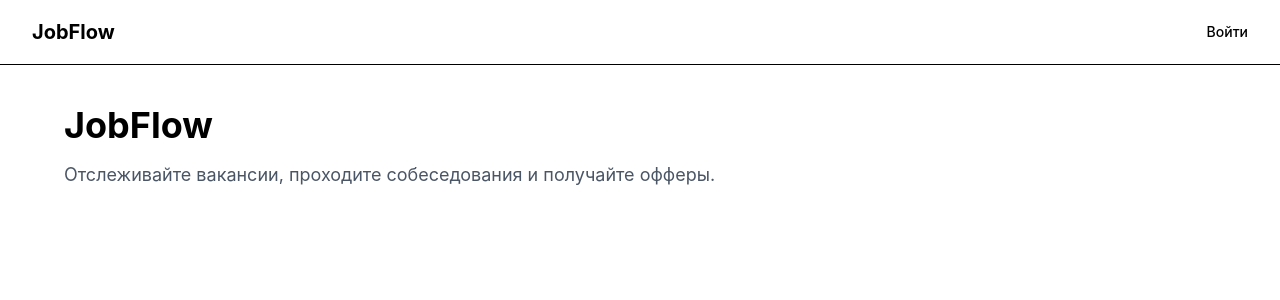
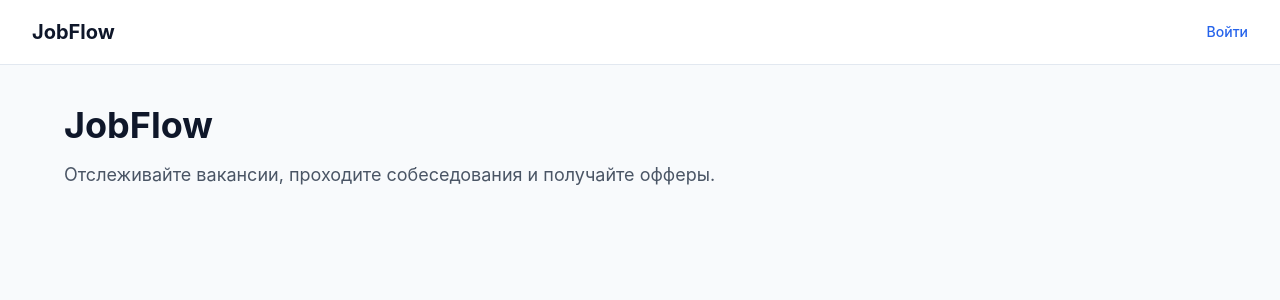
Before and after one commit to ExGules/JobFlow, a React (Vite) app: page / in a window 1280 px wide. Shown: the top 300 px of the page. Built offline with nearby package versions, Linux system fonts and the light colour scheme.

Commit message:
обновил стили

```diff
--- a/src/app/styles/globals.css
+++ b/src/app/styles/globals.css
@@ -1,4 +1,17 @@
 @import "tailwindcss";
+
+:root {
+  --color-primary: #2563eb;
+  --color-primary-hover: #1d4ed8;
+
+  --color-background: #f8fafc;
+  --color-surface: #ffffff;
+
+  --color-text: #0f172a;
+  --color-text-secondary: #64748b;
+
+  --color-border: #e2e8f0;
+}
 
 html,
 body,
@@ -8,4 +21,11 @@ body,
 
 body {
   margin: 0;
+  background-color: var(--color-background);
+  color: var(--color-text);
+
+  font-family:
+    Inter,
+    system-ui,
+    sans-serif;
 }
--- a/src/widgets/header/index.tsx
+++ b/src/widgets/header/index.tsx
@@ -4,19 +4,19 @@ import { Container } from "@/shared/ui/container";
 
 export const Header = () => {
   return (
-    <header className="border-b">
+    <header className="border-b border-[var(--color-border)] bg-white">
       <Container>
         <div className="flex h-16 items-center justify-between">
           <Link
             to="/"
-            className="text-xl font-bold"
+            className="text-xl font-bold text-[var(--color-text)]"
           >
             JobFlow
           </Link>
 
           <Link
             to="/login"
-            className="text-sm font-medium"
+            className="text-sm font-medium text-[var(--color-primary)] transition-colors hover:text-[var(--color-primary-hover)]"
           >
             Войти
           </Link>
```
